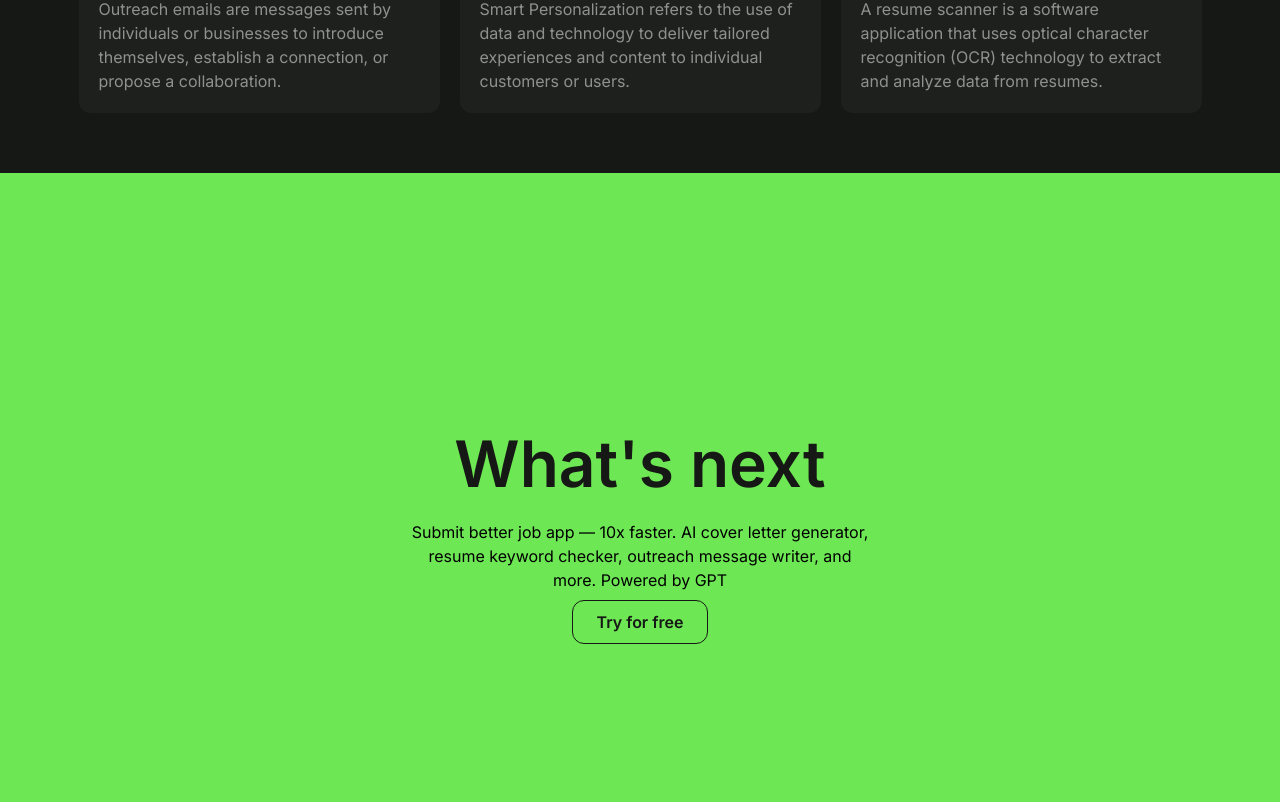
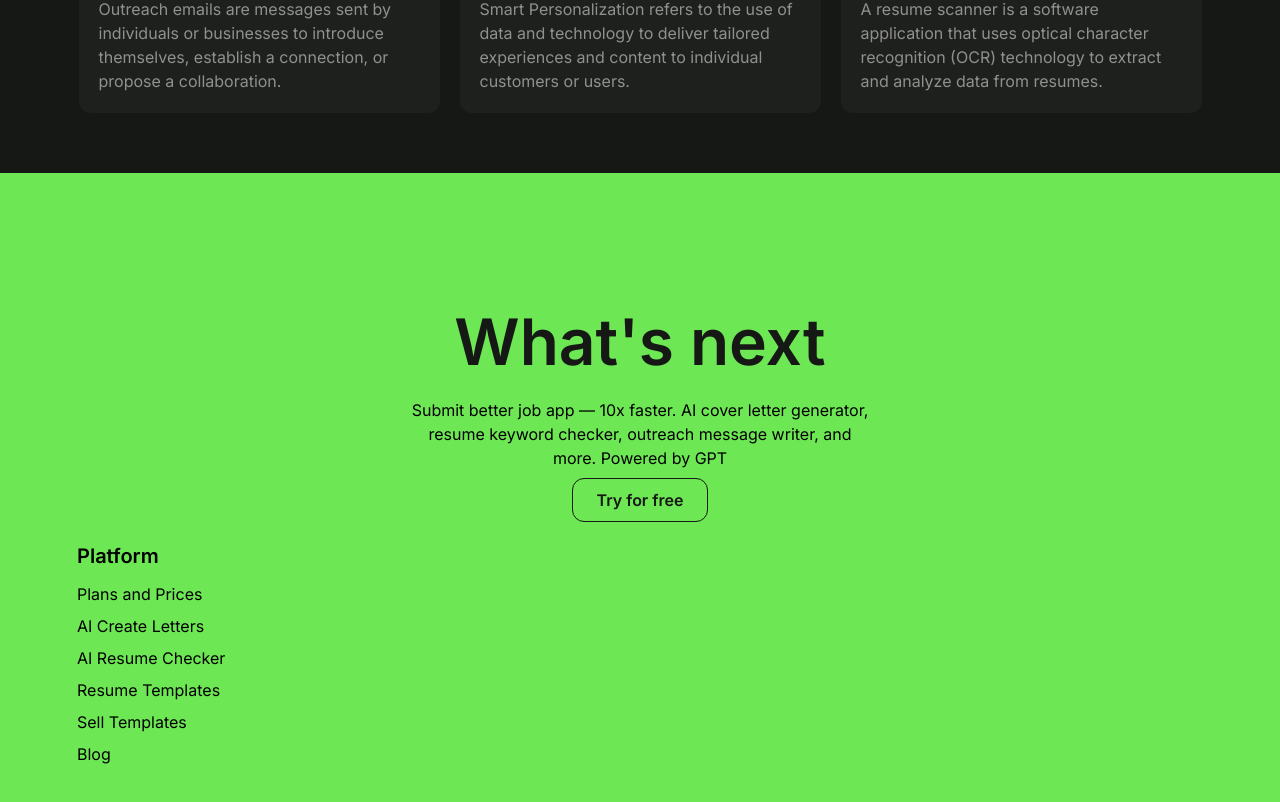
Before and after one commit to Feranmiola/postjob, a Next.js app: page / in a window 1280 px wide. Shown: the part 1491-2293 px from the top of the page. Built offline with nearby package versions, Linux system fonts and the light colour scheme.

Commit message:
Enhance Footer component by adding new navigation links for platform features, improving user accessibility and engagement.

```diff
--- a/src/components/Footer.tsx
+++ b/src/components/Footer.tsx
@@ -10,8 +10,34 @@ const Footer = () => {
           keyword checker, outreach message writer, and more. Powered by GPT
         </p>
 
-        <div className="h-[44px] w-max px-6 rounded-[12px] bg-transparent hover:bg-dark hover:text-green transition-all ease-in-out cursor-pointer border border-dark text-dark flex items-center justify-center text-base font-semibold">
+        <div className="h-[44px] px-6 rounded-[12px] bg-transparent hover:bg-dark hover:text-green transition-all ease-in-out cursor-pointer w-max border border-dark text-dark flex items-center justify-center text-base font-semibold">
           Try for free
+        </div>
+      </div>
+
+      <div className="w-[1126px] flex flex-col justify-between">
+        <div className="flex flex-col space-y-3">
+          <p className="text-xl font-semibold text-black">Platform</p>
+          <div className="flex flex-col space-y-2">
+            <p className="text-black cursor-pointer w-max hover:font-semibold transition-all ease-in-out text-base">
+              Plans and Prices
+            </p>
+            <p className="text-black cursor-pointer w-max hover:font-semibold transition-all ease-in-out text-base">
+              AI Create Letters
+            </p>
+            <p className="text-black cursor-pointer w-max hover:font-semibold transition-all ease-in-out text-base">
+              AI Resume Checker
+            </p>
+            <p className="text-black cursor-pointer w-max hover:font-semibold transition-all ease-in-out text-base">
+              Resume Templates
+            </p>
+            <p className="text-black cursor-pointer w-max hover:font-semibold transition-all ease-in-out text-base">
+              Sell Templates
+            </p>
+            <p className="text-black cursor-pointer w-max hover:font-semibold transition-all ease-in-out text-base">
+              Blog
+            </p>
+          </div>
         </div>
       </div>
     </div>
```
